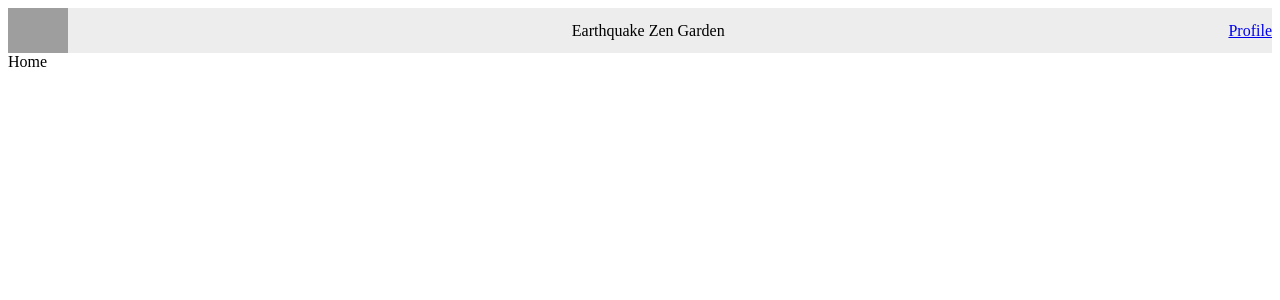
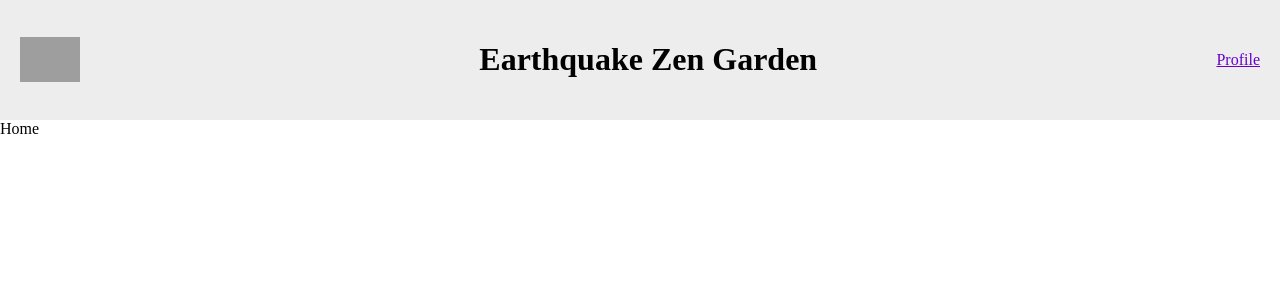
Before and after one commit to softdev1029/earthquake-zen-garden, a React app: page / in a window 1280 px wide. Shown: the top 300 px of the page. Built offline with nearby package versions, Linux system fonts and the light colour scheme; grey boxes are pictures that could not be loaded.

Commit message:
Complete Header with purple links

```diff
--- a/public/index.html
+++ b/public/index.html
@@ -9,6 +9,9 @@
         --blue: #0011bb;
         --purple: #6600cc;
       }
+      body {
+        margin: 0;
+      }
     </style>
   </head>
   <body>
--- a/src/components/template/Layout/index.js
+++ b/src/components/template/Layout/index.js
@@ -11,7 +11,7 @@ const Layout = () => {
       <S.Header>
         <img src={data.site.logoImage} width={60} />
         <S.Title>Earthquake Zen Garden</S.Title>
-        <Link to="/profile">Profile</Link>
+        <S.Link to="/profile">Profile</S.Link>
       </S.Header>
 
       <Outlet />
--- a/src/components/template/Layout/style.js
+++ b/src/components/template/Layout/style.js
@@ -1,12 +1,17 @@
 import styled from "styled-components";
-
+import { Link as BaseLink } from "react-router-dom";
 export const Header = styled.div`
   display: flex;
   align-items: center;
   justify-content: space-between;
   background: var(--ligh-gray);
+  padding: 20px;
 `;
 
 export const Logo = styled.img``;
 
-export const Title = styled.div``;
+export const Title = styled.h1``;
+
+export const Link = styled(BaseLink)`
+  color: var(--purple);
+`;
```
